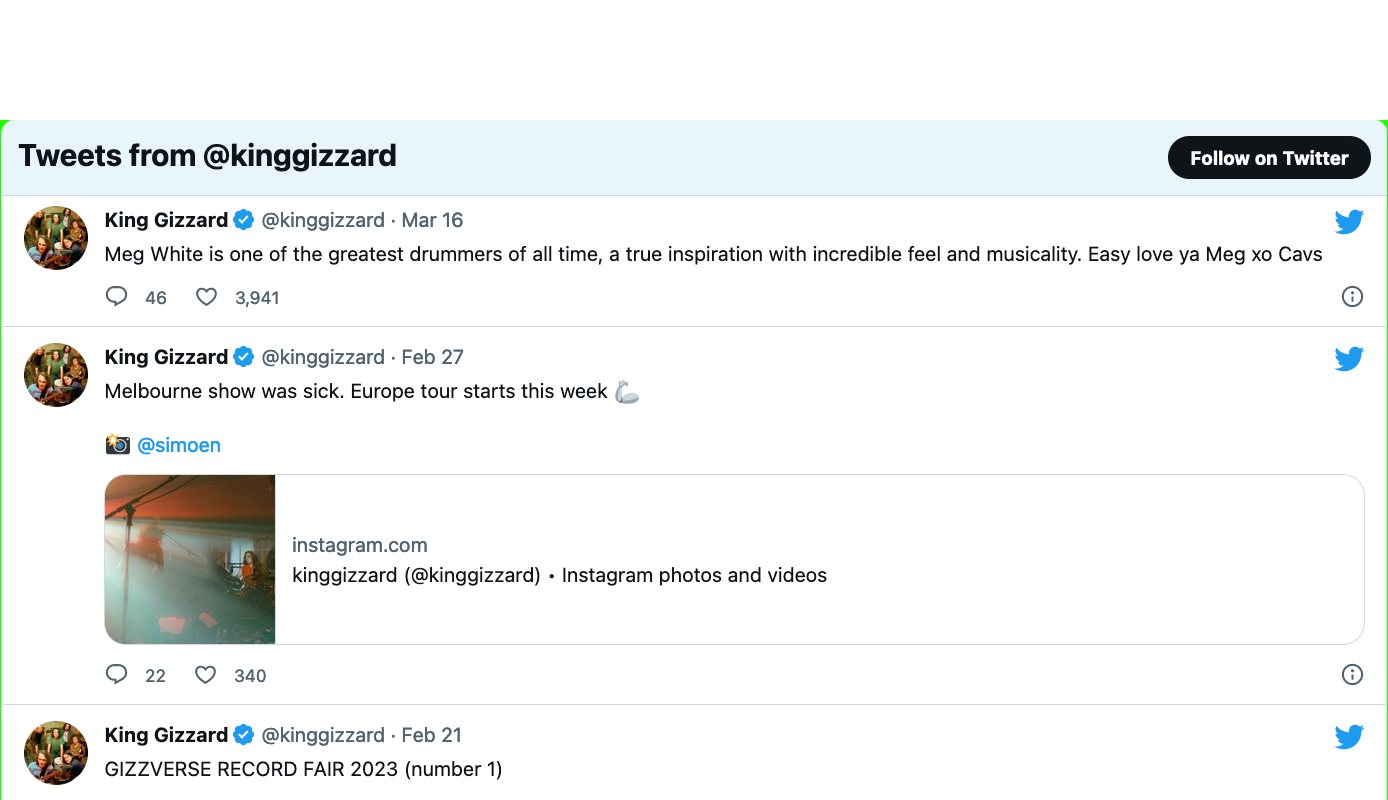
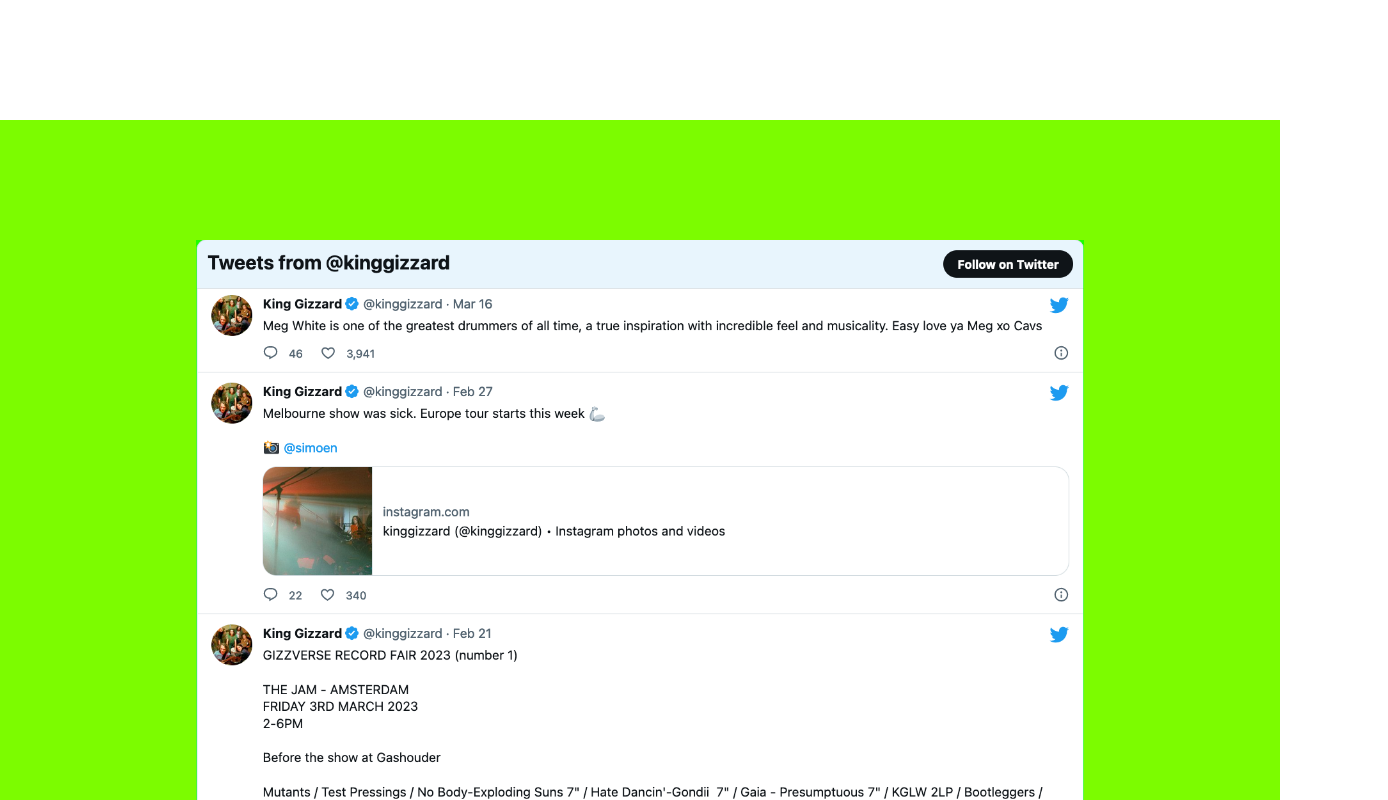
Before and after one commit to javierjah/mercedezandmarxx-landing-page, a React (Create React App) app: page / in a window 1280 px wide. Shown: the part 1100-1900 px from the top of the page, 1388 px wide, since content can reach past the window. Built offline with nearby package versions, Linux system fonts and the light colour scheme.

Commit message:
fixen ccs

```diff
--- a/src/components/tweets/tweets.css
+++ b/src/components/tweets/tweets.css
@@ -1,7 +1,11 @@
 .tweets-img {
-  background-color: blueviolet;
+  margin-top: 120px;
+  background-color: lawngreen;
+  display: flex;
+  flex-direction: column;
+  align-items: center;
+}
+.tweets-img img {
   height: 600px;
   margin-top: 120px;
-
-  justify-content: center;
 }
```
